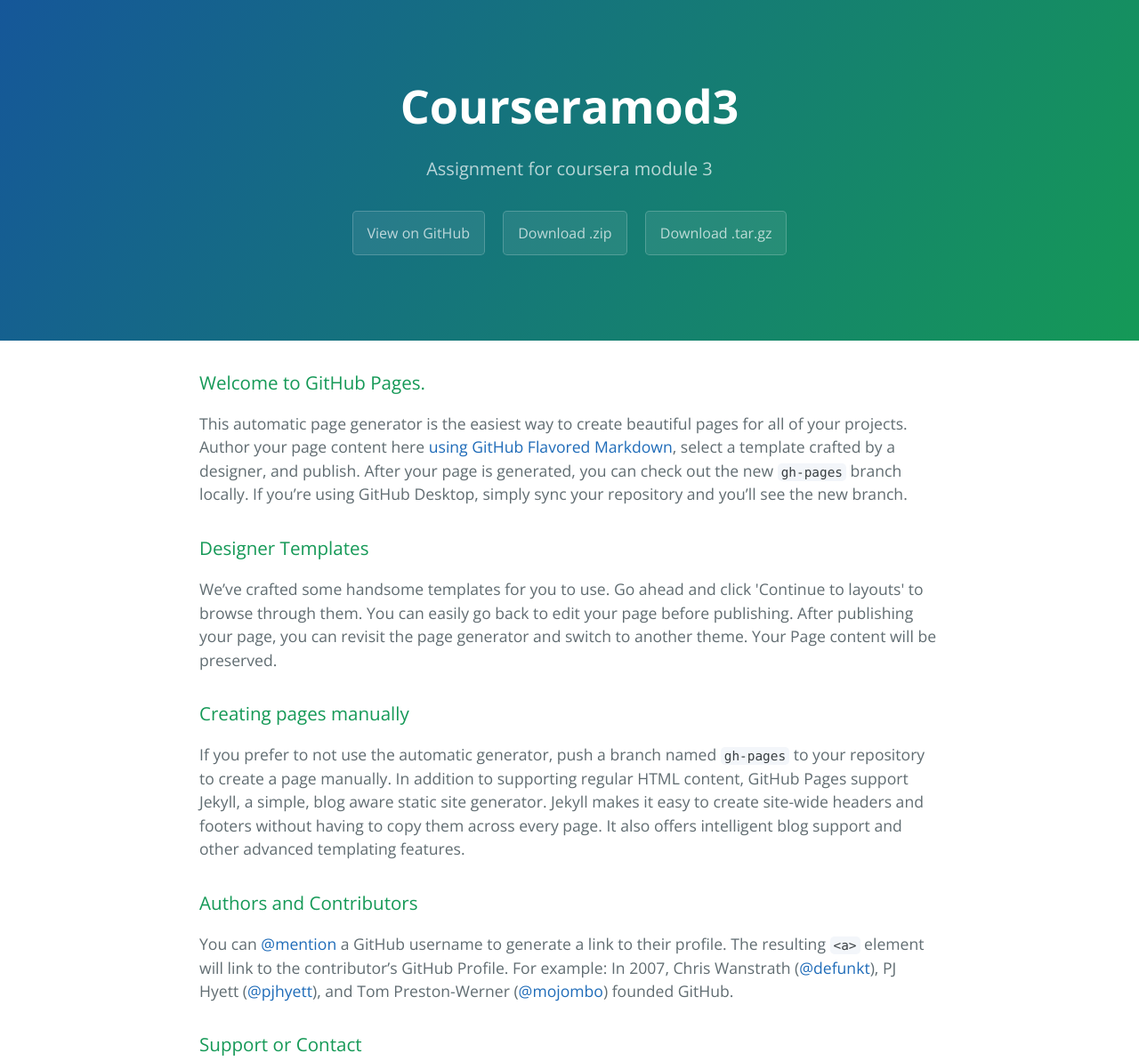
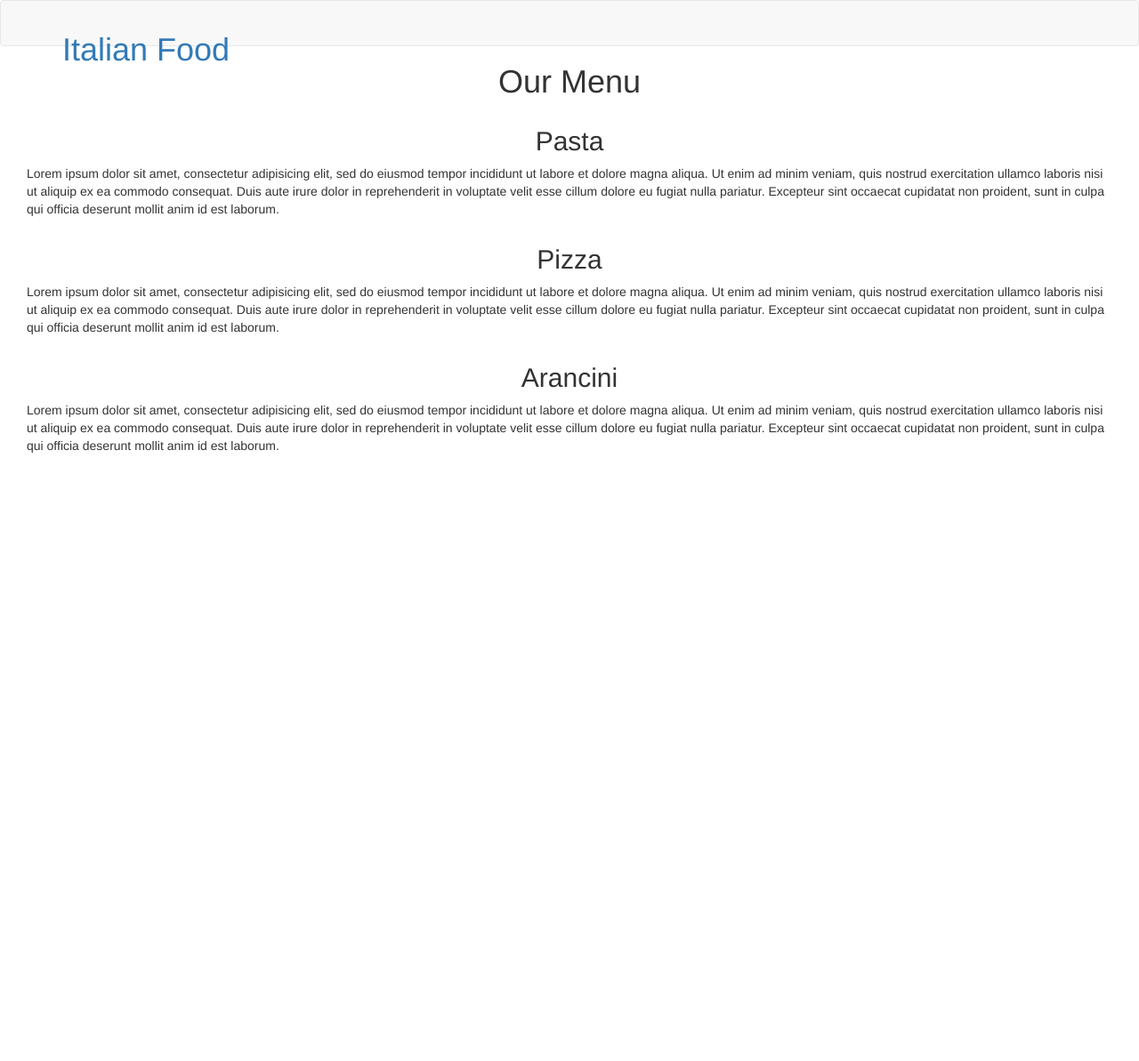
Before and after one commit to Gvetri/courseramod3, a plain HTML site: page index.html in a window 1280 px wide. Shown: the top 1193 px of the page at 89% size. After the commit the page ends 800 px from the top, so only its background shows below. Drawn offline with nearby package versions, Linux system fonts and the light colour scheme.

Commit message:
added index.html

```diff
--- a/index.html
+++ b/index.html
@@ -1,57 +1,96 @@
 <!DOCTYPE html>
-<html lang="en-us">
-  <head>
-    <meta charset="UTF-8">
-    <title>Courseramod3 by Gvetri</title>
+<html>
+<head>
+ 	<meta charset="utf-8">
+    <meta http-equiv="X-UA-Compatible" content="IE=edge">
     <meta name="viewport" content="width=device-width, initial-scale=1">
-    <link rel="stylesheet" type="text/css" href="stylesheets/normalize.css" media="screen">
-    <link href='https://fonts.googleapis.com/css?family=Open+Sans:400,700' rel='stylesheet' type='text/css'>
-    <link rel="stylesheet" type="text/css" href="stylesheets/stylesheet.css" media="screen">
-    <link rel="stylesheet" type="text/css" href="stylesheets/github-light.css" media="screen">
-  </head>
-  <body>
-    <section class="page-header">
-      <h1 class="project-name">Courseramod3</h1>
-      <h2 class="project-tagline">Assignment for coursera module 3</h2>
-      <a href="https://github.com/Gvetri/courseramod3" class="btn">View on GitHub</a>
-      <a href="https://github.com/Gvetri/courseramod3/zipball/master" class="btn">Download .zip</a>
-      <a href="https://github.com/Gvetri/courseramod3/tarball/master" class="btn">Download .tar.gz</a>
-    </section>
+    <!-- HTML5 shim and Respond.js for IE8 support of HTML5 elements and media queries -->
+    <!-- WARNING: Respond.js doesn't work if you view the page via file:// -->
+    <!--[if lt IE 9]>
+      <script src="https://oss.maxcdn.com/html5shiv/3.7.2/html5shiv.min.js"></script>
+      <script src="https://oss.maxcdn.com/respond/1.4.2/respond.min.js"></script>
+    <![endif]-->
+	<title>Coursera module 3 assignment</title>
+	<link rel="stylesheet" href="css/bootstrap.min.css">
+    <link rel="stylesheet" href="css/main.css">
+</head>
+<body>
+	<header>
+		<nav id="header-nav" class="navbar navbar-default">
+      <div class="container">
+        <div class="navbar-header">
+          <div class="navbar-brand">
+            <a href="index.html"><h1>Italian Food</h1></a>
+          </div>
 
-    <section class="main-content">
-      <h3>
-<a id="welcome-to-github-pages" class="anchor" href="#welcome-to-github-pages" aria-hidden="true"><span aria-hidden="true" class="octicon octicon-link"></span></a>Welcome to GitHub Pages.</h3>
+          <button type="button" class="navbar-toggle collapsed" data-toggle="collapse" data-target="#collapsable-nav" aria-expanded="false">
+            <span class="sr-only">Toggle navigation</span>
+            <span class="icon-bar"></span>
+            <span class="icon-bar"></span>
+            <span class="icon-bar"></span>
+          </button>
 
-<p>This automatic page generator is the easiest way to create beautiful pages for all of your projects. Author your page content here <a href="https://guides.github.com/features/mastering-markdown/">using GitHub Flavored Markdown</a>, select a template crafted by a designer, and publish. After your page is generated, you can check out the new <code>gh-pages</code> branch locally. If you’re using GitHub Desktop, simply sync your repository and you’ll see the new branch.</p>
+        </div>
 
-<h3>
-<a id="designer-templates" class="anchor" href="#designer-templates" aria-hidden="true"><span aria-hidden="true" class="octicon octicon-link"></span></a>Designer Templates</h3>
+        <div id="collapsable-nav" class="collapse navbar-collapse">
+           <ul id="nav-list" class="nav navbar-nav navbar-right visible-xs">
+            <li>
+              <a href="#">
+                <span class="glyphicon glyphicon-cutlery"></span><br class="hidden-xs"> Pasta</a>
+            </li>
+            <li>
+              <a href="#">
+                <span class="glyphicon glyphicon-heart-empty"></span><br class="hidden-xs"> Arancini</a>
+            </li>
 
-<p>We’ve crafted some handsome templates for you to use. Go ahead and click 'Continue to layouts' to browse through them. You can easily go back to edit your page before publishing. After publishing your page, you can revisit the page generator and switch to another theme. Your Page content will be preserved.</p>
+            <li>
+              <a href="#">
+                <span class="glyphicon glyphicon-heart-empty"></span><br class="hidden-xs"> Pizza</a>
+            </li>
 
-<h3>
-<a id="creating-pages-manually" class="anchor" href="#creating-pages-manually" aria-hidden="true"><span aria-hidden="true" class="octicon octicon-link"></span></a>Creating pages manually</h3>
+          </ul><!-- #nav-list -->
+        </div><!-- .collapse .navbar-collapse -->
 
-<p>If you prefer to not use the automatic generator, push a branch named <code>gh-pages</code> to your repository to create a page manually. In addition to supporting regular HTML content, GitHub Pages support Jekyll, a simple, blog aware static site generator. Jekyll makes it easy to create site-wide headers and footers without having to copy them across every page. It also offers intelligent blog support and other advanced templating features.</p>
+      </div><!-- .container -->
 
-<h3>
-<a id="authors-and-contributors" class="anchor" href="#authors-and-contributors" aria-hidden="true"><span aria-hidden="true" class="octicon octicon-link"></span></a>Authors and Contributors</h3>
+    </nav><!-- #header-nav -->
 
-<p>You can <a href="https://help.github.com/articles/basic-writing-and-formatting-syntax/#mentioning-users-and-teams" class="user-mention">@mention</a> a GitHub username to generate a link to their profile. The resulting <code>&lt;a&gt;</code> element will link to the contributor’s GitHub Profile. For example: In 2007, Chris Wanstrath (<a href="https://github.com/defunkt" class="user-mention">@defunkt</a>), PJ Hyett (<a href="https://github.com/pjhyett" class="user-mention">@pjhyett</a>), and Tom Preston-Werner (<a href="https://github.com/mojombo" class="user-mention">@mojombo</a>) founded GitHub.</p>
+	</header>
+  <h1 class="text-center" id="menutitle">Our Menu </h1>
 
-<h3>
-<a id="support-or-contact" class="anchor" href="#support-or-contact" aria-hidden="true"><span aria-hidden="true" class="octicon octicon-link"></span></a>Support or Contact</h3>
+<div id="main-content" class="container-fluid">
+  <div id="contenuto" class="col-xs-12">
+    <h2 class="text-center">Pasta</h2>
+    <p>Lorem ipsum dolor sit amet, consectetur adipisicing elit, sed do eiusmod
+    tempor incididunt ut labore et dolore magna aliqua. Ut enim ad minim veniam,
+    quis nostrud exercitation ullamco laboris nisi ut aliquip ex ea commodo
+    consequat. Duis aute irure dolor in reprehenderit in voluptate velit esse
+    cillum dolore eu fugiat nulla pariatur. Excepteur sint occaecat cupidatat non
+    proident, sunt in culpa qui officia deserunt mollit anim id est laborum.</p>
+  </div>
+  <div id="contenuto" class="col-xs-12">
+    <h2 class="text-center">Pizza</h2>
+    <p>Lorem ipsum dolor sit amet, consectetur adipisicing elit, sed do eiusmod
+    tempor incididunt ut labore et dolore magna aliqua. Ut enim ad minim veniam,
+    quis nostrud exercitation ullamco laboris nisi ut aliquip ex ea commodo
+    consequat. Duis aute irure dolor in reprehenderit in voluptate velit esse
+    cillum dolore eu fugiat nulla pariatur. Excepteur sint occaecat cupidatat non
+    proident, sunt in culpa qui officia deserunt mollit anim id est laborum.</p>
+  </div>
+  <div id="contenuto" class="col-xs-12">
+    <h2 class="text-center">Arancini</h2>
+    <p>Lorem ipsum dolor sit amet, consectetur adipisicing elit, sed do eiusmod
+    tempor incididunt ut labore et dolore magna aliqua. Ut enim ad minim veniam,
+    quis nostrud exercitation ullamco laboris nisi ut aliquip ex ea commodo
+    consequat. Duis aute irure dolor in reprehenderit in voluptate velit esse
+    cillum dolore eu fugiat nulla pariatur. Excepteur sint occaecat cupidatat non
+    proident, sunt in culpa qui officia deserunt mollit anim id est laborum.</p>
+  </div>
 
-<p>Having trouble with Pages? Check out our <a href="https://help.github.com/pages">documentation</a> or <a href="https://github.com/contact">contact support</a> and we’ll help you sort it out.</p>
+</div><!-- End of #main-content -->
 
-      <footer class="site-footer">
-        <span class="site-footer-owner"><a href="https://github.com/Gvetri/courseramod3">Courseramod3</a> is maintained by <a href="https://github.com/Gvetri">Gvetri</a>.</span>
-
-        <span class="site-footer-credits">This page was generated by <a href="https://pages.github.com">GitHub Pages</a> using the <a href="https://github.com/jasonlong/cayman-theme">Cayman theme</a> by <a href="https://twitter.com/jasonlong">Jason Long</a>.</span>
-      </footer>
-
-    </section>
-
-
-  </body>
+  <script src="js/jquery-2.2.1.min.js"></script>
+  <script src="js/bootstrap.min.js"></script>
+  <script src="js/script.js"></script>
+</body>
 </html>
```
